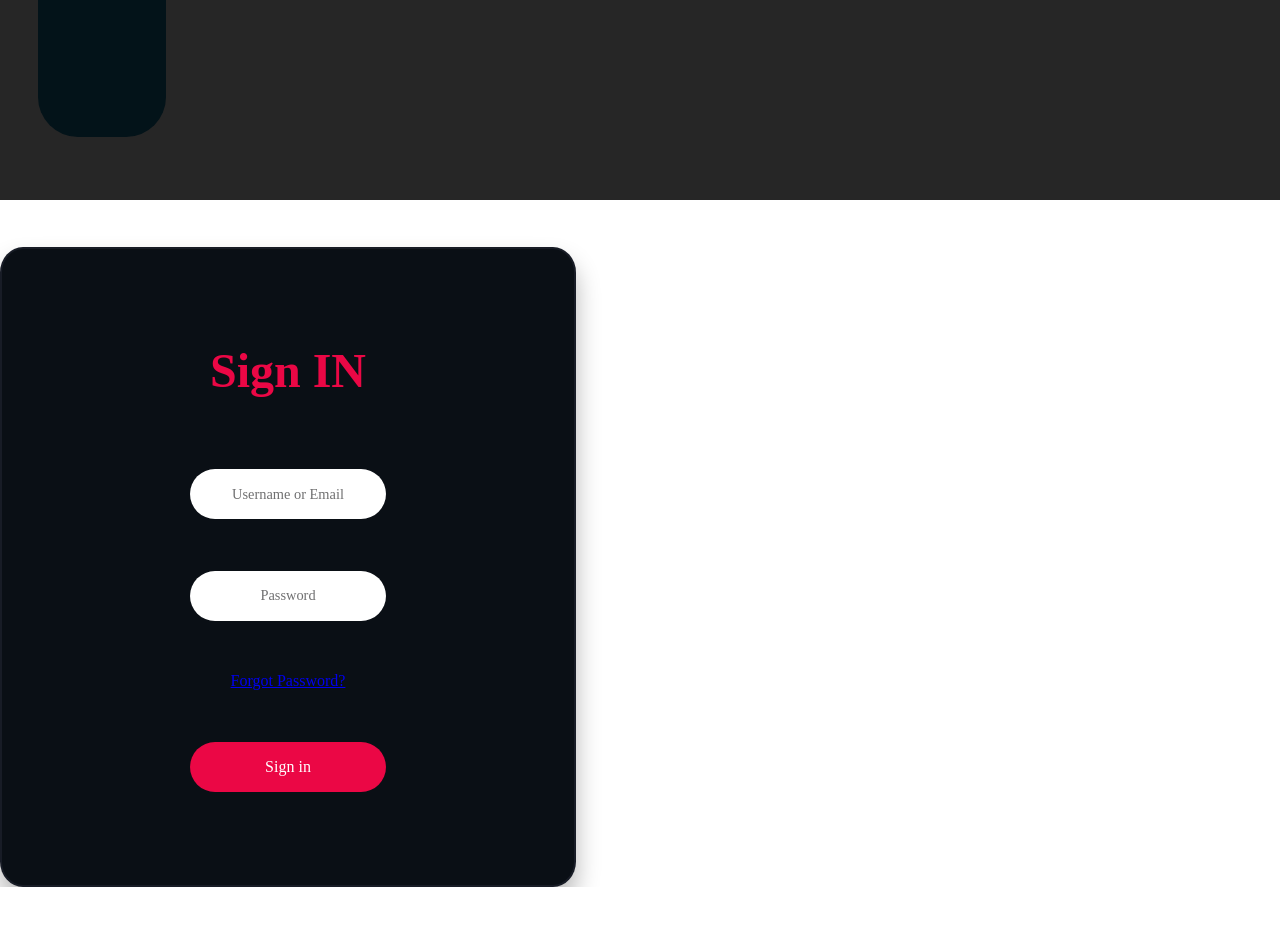
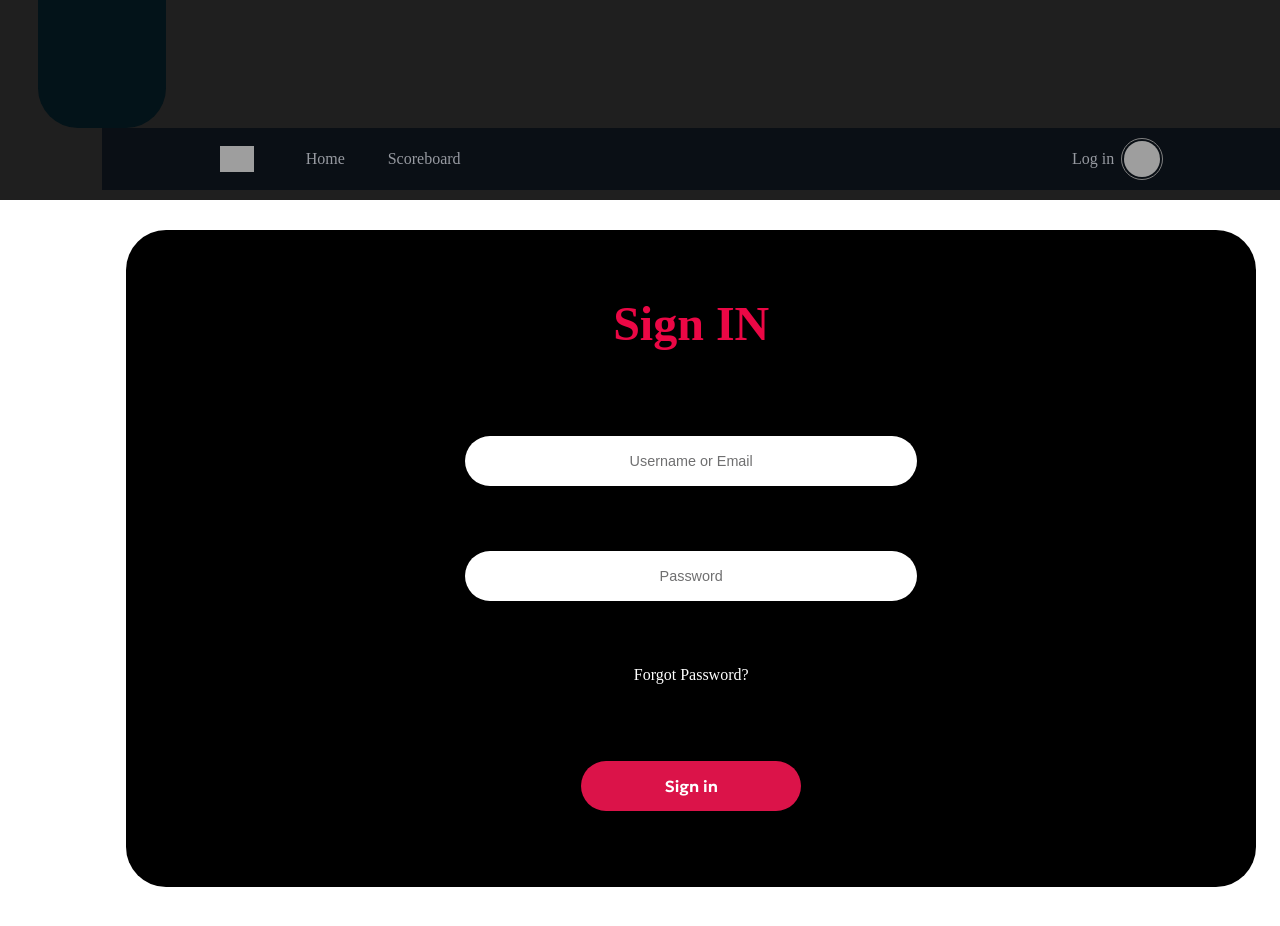
Before and after one commit to HaniehGhassemi/Guess-Number-Game, a Vue app in the folder front/: page /sign-in in a window 1280 px wide. Shown: the part 600-1526 px from the top of the page. Before the commit the page ends 1487 px from the top, so only its background shows below. Built offline with nearby package versions, Linux system fonts and the light colour scheme; grey boxes are pictures that could not be loaded.

Commit message:
Refactor: new container ui

```diff
--- a/front/src/components/Buttons/Button.scss
+++ b/front/src/components/Buttons/Button.scss
@@ -1,12 +1,15 @@
+@import "../../assets/fonts/fonts.css";
 .buttons {
-  width: 40%;
+  width: 220px;
   height: 50px;
-  font-family: TiltWarp;
+  font-family: bold;
   font-size: medium;
-  color: white;
-  background-color: #eb0745;
+  color: #fff;
+  background-color: #db1349;
   outline: none;
   border: none;
-  border-radius: 25px;
+  border-radius: 40px;
   cursor: pointer;
+  margin-top: 1%;
+  margin-bottom: 1%;
 }
--- a/front/src/components/base/AppContainer.scss
+++ b/front/src/components/base/AppContainer.scss
@@ -4,7 +4,6 @@
   margin: 0;
   padding: 0;
   box-sizing: border-box;
-  font-family: TiltWarp;
 }
 body {
   padding: 0;
@@ -15,24 +14,19 @@ body {
   width: 100%;
   height: 100vh;
   // background-image: radial-gradient(#3e0917, rgb(10, 15, 21));
-  background-color: #262626;
+  background-color: #1f1f1f;
 }
 
 .box-section {
-  width: 100%;
+  width: 92%;
   height: 100%;
-  padding-top: 8%;
+  display: flex;
+  flex-direction: column;
+  align-items: center;
+  margin-left: 125px;
+  float: right;
 }
-// .main-container {
-//   width: 60%;
-//   height: 40%;
-//   background-color: white;
-//   display: flex;
-//   float: left;
-//   margin-left: 15%;
-//   margin-right: 3%;
-//   margin-top: 1%;
-// }
+
 // .header {
 //   width: 100%;
 //   height: 10%;
--- a/front/src/components/base/AppContainer.vue
+++ b/front/src/components/base/AppContainer.vue
@@ -1,27 +1,26 @@
 <template>
   <div class="app-container">
+    <SidebarVue></SidebarVue>
     <div class="box-section">
-      <SidebarVue></SidebarVue>
+      <Header></Header>
+      <MainContainer>
+        <slot></slot>
+      </MainContainer>
     </div>
-    <div class="header"></div>
-    <div class="main-container">
-      <div class="slider"></div>
-      <div class="topplayer"></div>
-
-      <div class="body"></div>
-      <div class="body"></div>
-      <div class="body"></div>
-    </div>
-    <slot></slot>
   </div>
 </template>
 
 <script lang="ts">
 import SidebarVue from "../sidebar/Sidebar.vue";
+import Header from "../header/Header.vue";
+import MainContainer from "./MainContainer.vue";
+
 export default {
   name: "App-Container",
   components: {
     SidebarVue,
+    Header,
+    MainContainer,
   },
 };
 </script>
--- /dev/null
+++ b/front/src/components/base/MainContainer.vue
@@ -0,0 +1,33 @@
+<template>
+  <div class="main-container">
+    <div class="content-section">
+      <slot></slot>
+    </div>
+  </div>
+</template>
+
+<script lang="ts">
+export default {
+  components: {},
+};
+</script>
+
+<style>
+.main-container {
+  width: 100%;
+  height: 96%;
+  border-radius: 40px;
+  display: flex;
+  justify-content: space-between;
+  align-items: center;
+  padding-right: 2%;
+  padding-left: 2%;
+}
+.content-section {
+  width: 100%;
+  height: 100%;
+  display: flex;
+  flex-direction: column;
+  justify-content: center;
+}
+</style>
--- a/front/src/components/container/Container.scss
+++ b/front/src/components/container/Container.scss
@@ -1,14 +1,9 @@
-.container {
-  background-color: rgb(10, 15, 21);
-  border: #202531a4 solid 2px;
-  width: 45%;
-  height: 80%;
-  text-align: center;
-  border-radius: 4%;
+.players-container {
+  background-color: #000000;
+  width: 100%;
+  height: 89%;
   display: flex;
+  flex-direction: column;
   justify-content: center;
-  box-shadow: 0 15px 25px #0000004a;
-  padding: 40px !important;
-  margin-top: 3.7%;
-  align-items: center;
+  border-radius: 40px;
 }
--- a/front/src/components/container/Container.vue
+++ b/front/src/components/container/Container.vue
@@ -1,5 +1,5 @@
 <template>
-  <div class="container">
+  <div class="players-container">
     <slot></slot>
   </div>
 </template>
```
